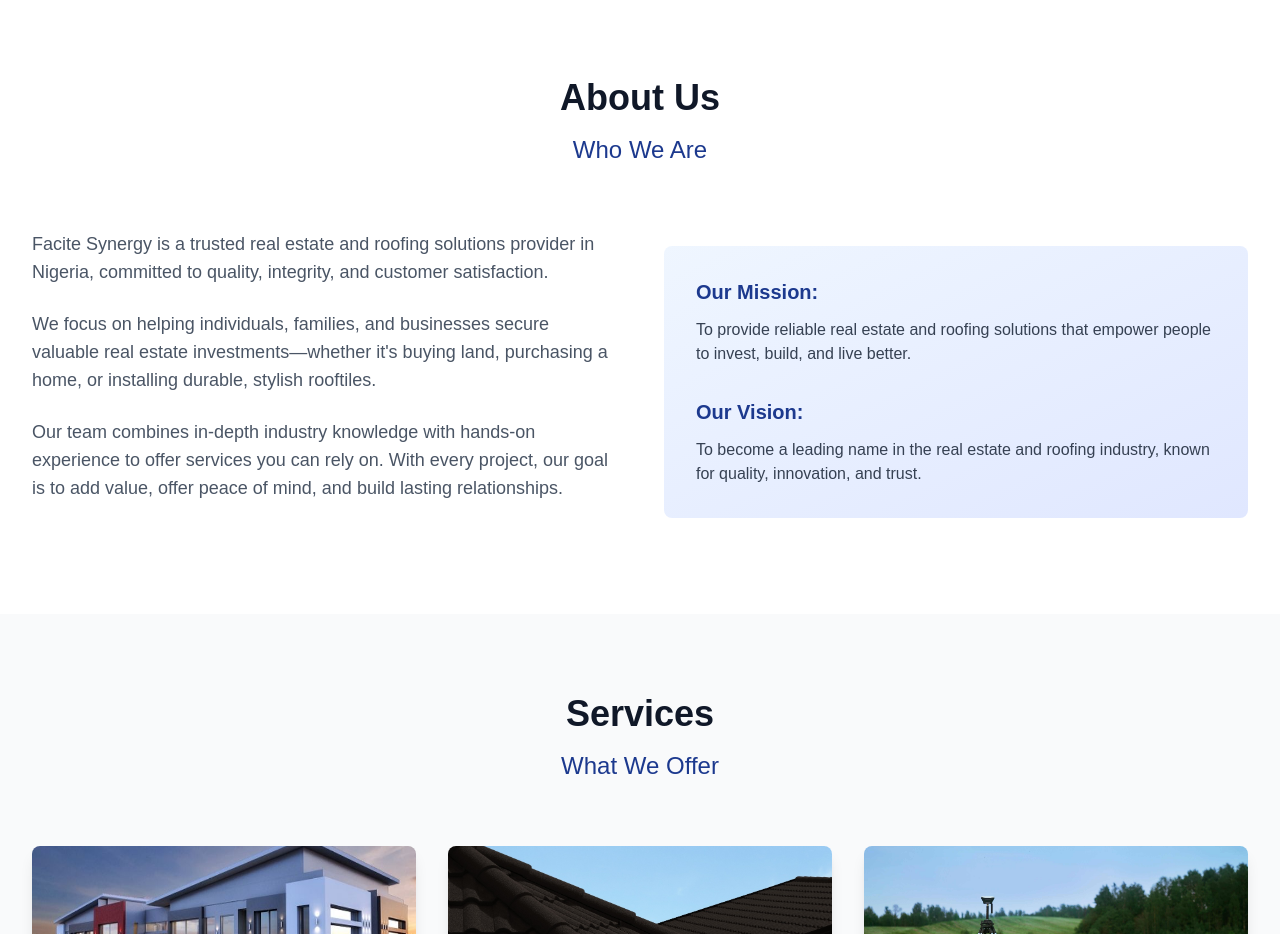
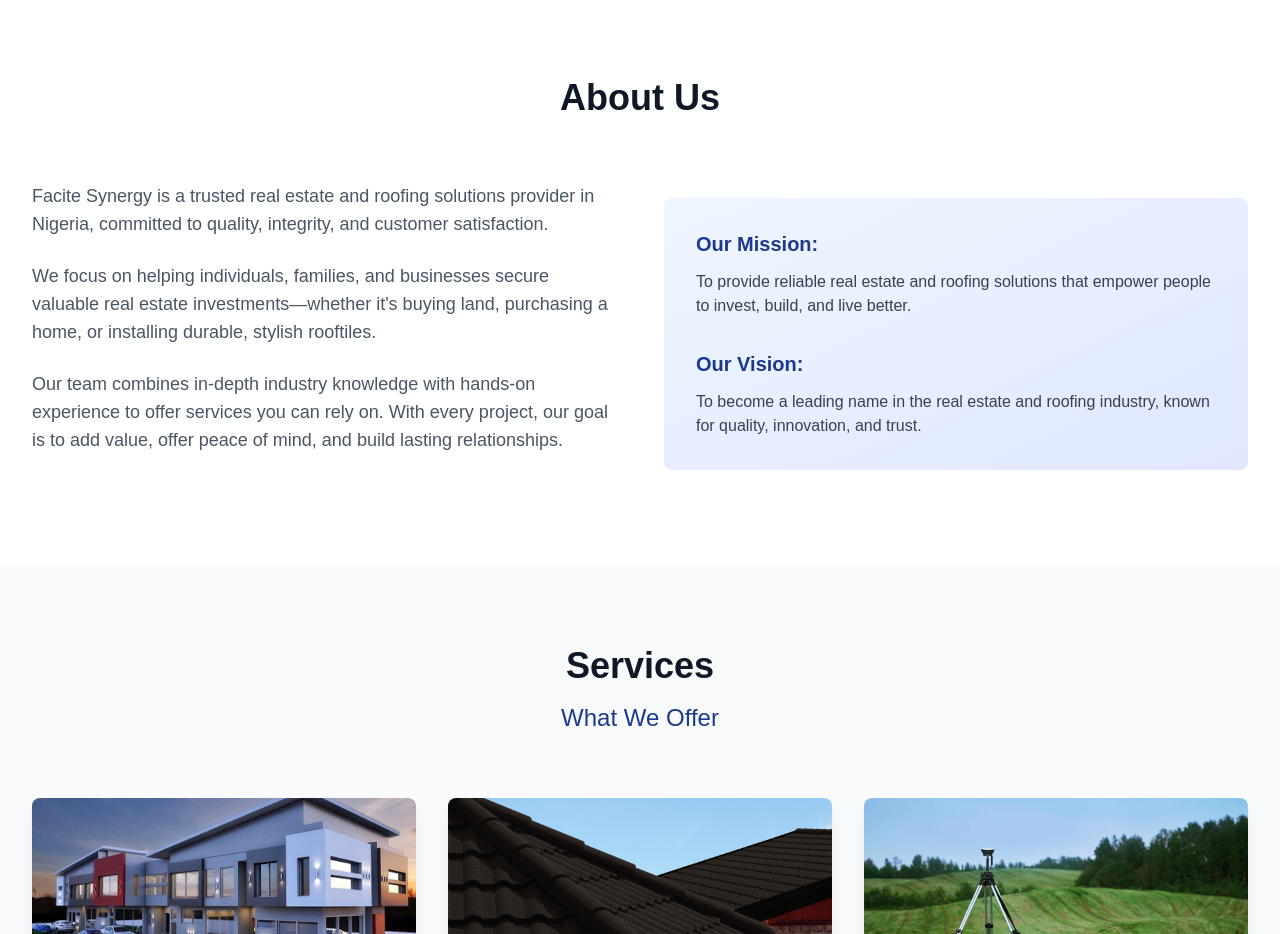
Before and after one commit to Kingo4luv/facite-synergy, a Next.js app: page / in a window 1280 px wide. Shown: the part 802-1736 px from the top of the page. Built offline with nearby package versions, Linux system fonts and the light colour scheme.

Commit message:
removed redundant text in about us

```diff
--- a/src/components/sections/AboutSection.tsx
+++ b/src/components/sections/AboutSection.tsx
@@ -4,7 +4,6 @@
       <div className="max-w-7xl mx-auto px-4 sm:px-6 lg:px-8">
         <div className="text-center mb-16">
           <h2 className="text-3xl sm:text-4xl font-bold text-gray-900 mb-4">About Us</h2>
-          <h3 className="text-2xl text-blue-900 mb-8">Who We Are</h3>
         </div>
 
         <div className="grid lg:grid-cols-2 gap-12 items-center">
```
